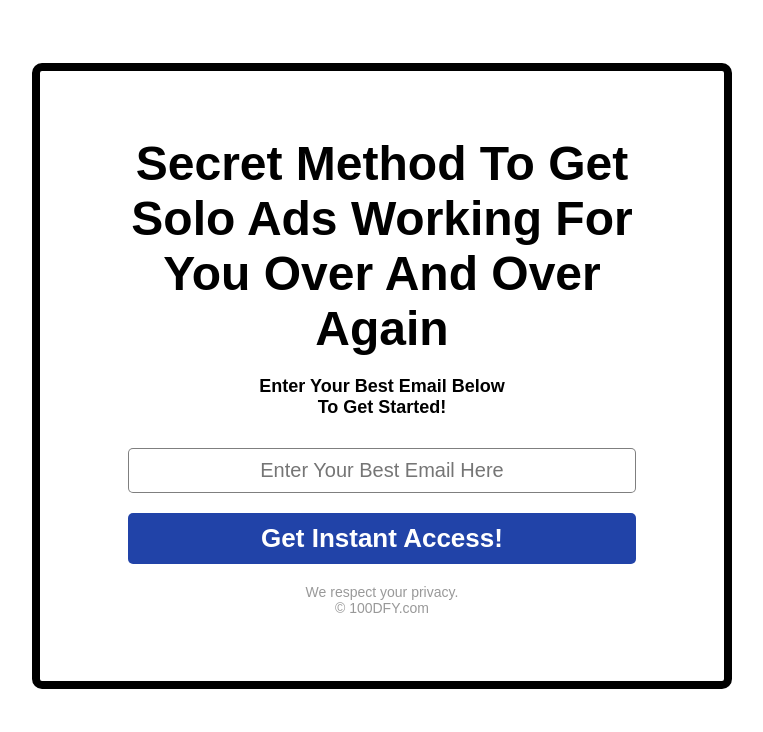
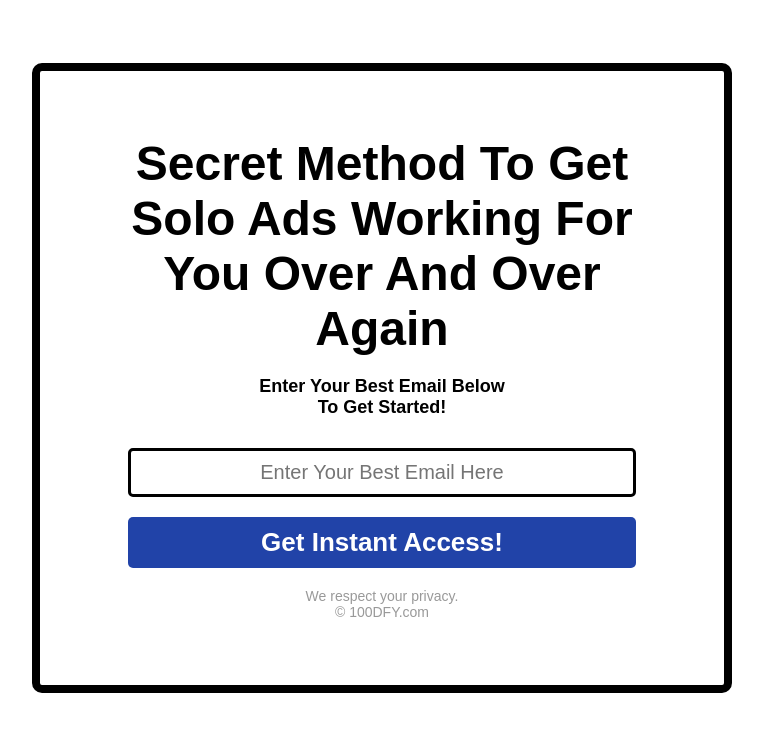
Before and after one commit to obdude/squeeze-page, a plain HTML site: page index.html in a window 1280 px wide. Shown: the whole page, without its empty margins (258-1021 px from the left). Drawn offline with Linux system fonts and the light colour scheme.

Commit message:
Update index.html

```diff
--- a/index.html
+++ b/index.html
@@ -60,7 +60,7 @@
 
      input[type="text"], input[type="email"] {
         width: 90%;
-        border: 1px solid rgba(0,0,0,0.5);
+        border: 3px solid rgba(0,0,0,1);
         border-radius: 5px;
         margin-top: 10px;
         text-align: center;
```
